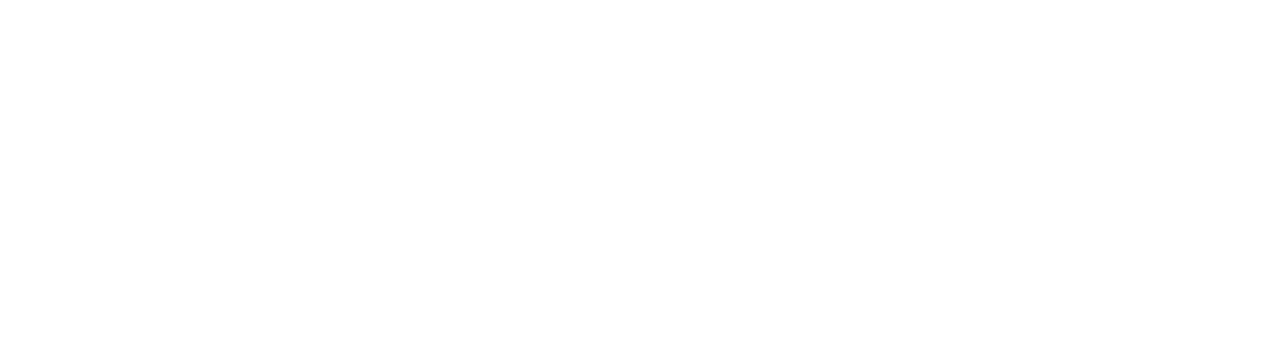
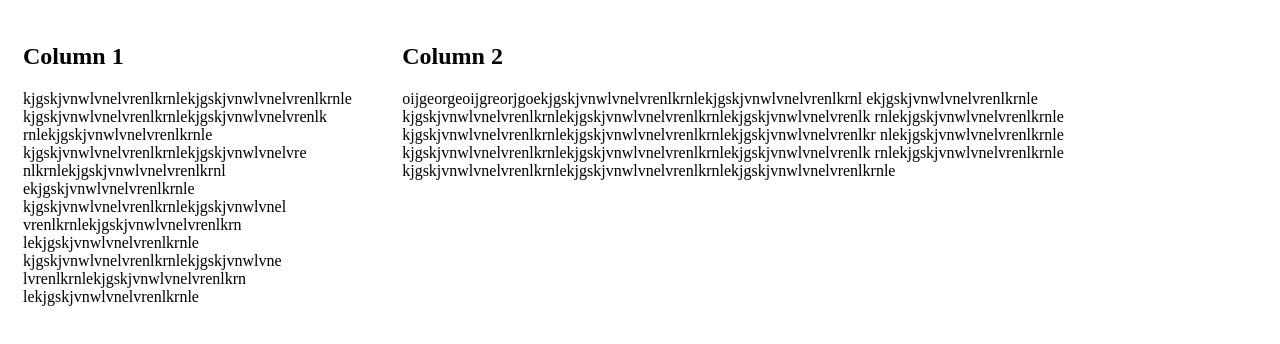
Before and after one commit to NikodemKawski/nikodemthomasmore, a plain HTML site: page Les 06 - CSS deel 2/Oefening 3/index.html in a window 1280 px wide. Drawn offline with Linux system fonts and the light colour scheme.

Commit message:
Les 06 - oef 3

```diff
--- a/Les 06 - CSS deel 2/Oefening 3/default.css
+++ b/Les 06 - CSS deel 2/Oefening 3/default.css
@@ -0,0 +1,28 @@
+*{
+    box-sizing: border-box;
+}
+.column{
+    float: left;
+    padding: 15px;
+    height: 300px;
+}
+
+.left{
+    width: 30%;
+}
+
+.right{
+    width: 70%;
+}
+
+.row::after {
+    content: "";
+    display: table;
+    clear: both;
+}
+
+@media screen and (max-width:600px) {
+    .column{
+        width: 100%;
+    }
+}
--- a/Les 06 - CSS deel 2/Oefening 3/index.html
+++ b/Les 06 - CSS deel 2/Oefening 3/index.html
@@ -10,7 +10,38 @@
 </head>
 
 <body>
+    <div class="row">
+        <div class="column left">
+            <h2>Column 1</h2>
+            <p>kjgskjvnwlvnelvrenlkrnlekjgskjvnwlvnelvrenlkrnle
+                kjgskjvnwlvnelvrenlkrnlekjgskjvnwlvnelvrenlk
+                rnlekjgskjvnwlvnelvrenlkrnle
+                kjgskjvnwlvnelvrenlkrnlekjgskjvnwlvnelvre
+                nlkrnlekjgskjvnwlvnelvrenlkrnl
+                ekjgskjvnwlvnelvrenlkrnle
+                kjgskjvnwlvnelvrenlkrnlekjgskjvnwlvnel
+                vrenlkrnlekjgskjvnwlvnelvrenlkrn
+                lekjgskjvnwlvnelvrenlkrnle
+                kjgskjvnwlvnelvrenlkrnlekjgskjvnwlvne
+                lvrenlkrnlekjgskjvnwlvnelvrenlkrn
+                lekjgskjvnwlvnelvrenlkrnle
 
+            </p>
+        </div>
+        <div class="column right">
+            <h2>Column 2</h2>
+            <p>oijgeorgeoijgreorjgoekjgskjvnwlvnelvrenlkrnlekjgskjvnwlvnelvrenlkrnl
+                ekjgskjvnwlvnelvrenlkrnle
+                kjgskjvnwlvnelvrenlkrnlekjgskjvnwlvnelvrenlkrnlekjgskjvnwlvnelvrenlk
+                rnlekjgskjvnwlvnelvrenlkrnle
+                kjgskjvnwlvnelvrenlkrnlekjgskjvnwlvnelvrenlkrnlekjgskjvnwlvnelvrenlkr
+                nlekjgskjvnwlvnelvrenlkrnle
+                kjgskjvnwlvnelvrenlkrnlekjgskjvnwlvnelvrenlkrnlekjgskjvnwlvnelvrenlk
+                rnlekjgskjvnwlvnelvrenlkrnle
+                kjgskjvnwlvnelvrenlkrnlekjgskjvnwlvnelvrenlkrnlekjgskjvnwlvnelvrenlkrnle
+            </p>
+        </div>
+    </div>
 </body>
 
 </html>
```
